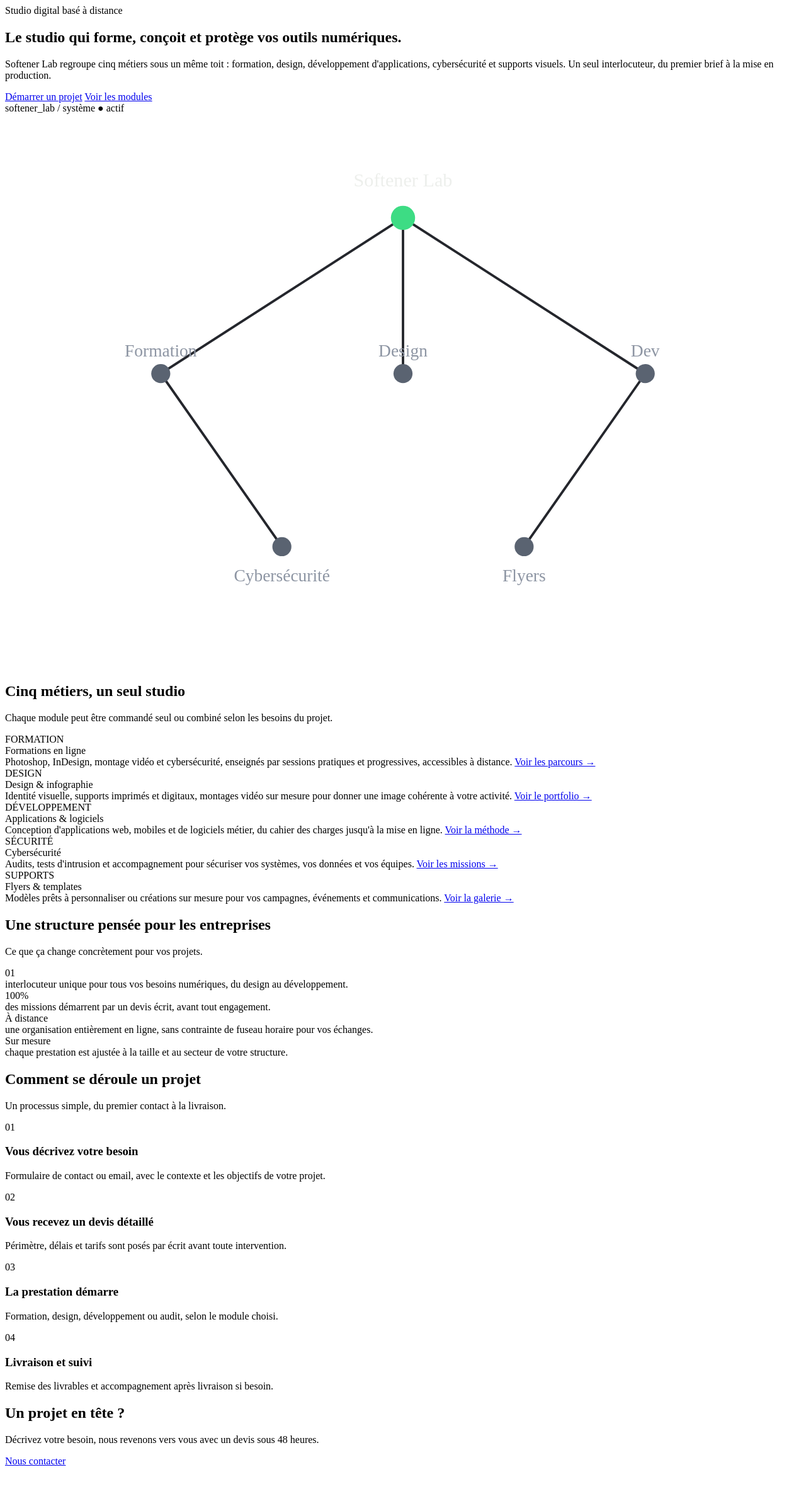
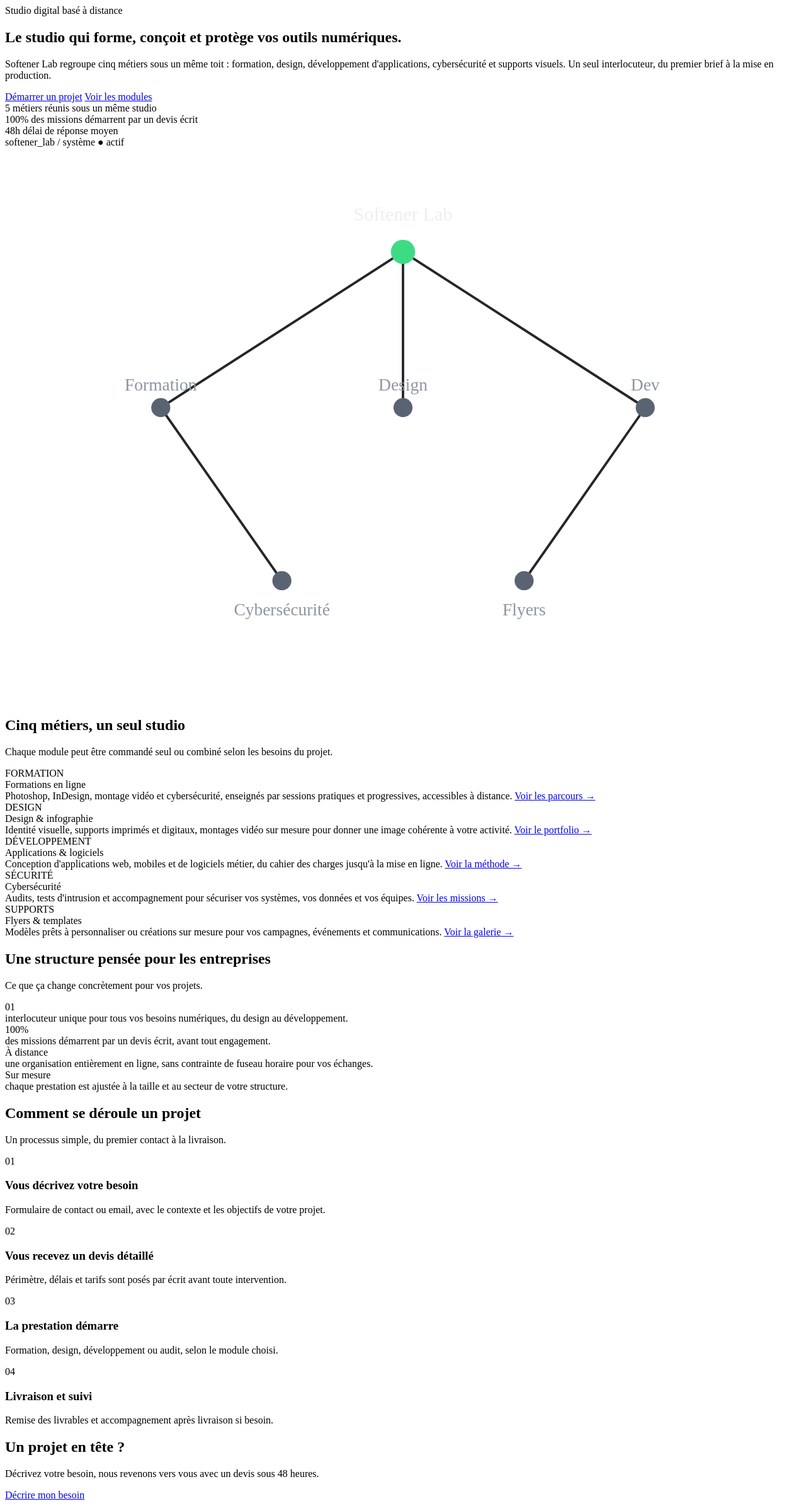
Before and after one commit to yvan005/softener-lab, a PHP site: page / in a window 1280 px wide. Shown: the whole page at 63% size. Before the commit the page ends 2327 px from the top, so only its background shows below. Run offline with PHP 8.4, Linux system fonts and the light colour scheme.

Commit message:
Peaufiner la page d'accueil : chiffres clés sous le hero, corriger le lien À propos obsolète du footer, clarifier le CTA final

```diff
--- a/index.html
+++ b/index.html
@@ -18,6 +18,20 @@
       <div class="hero-actions">
         <a href="/contact.html" class="btn-primary">Démarrer un projet</a>
         <a href="#services" class="btn-secondary">Voir les modules</a>
+      </div>
+      <div class="hero-stats">
+        <div class="hero-stat">
+          <span class="hero-stat-value">5</span>
+          <span class="hero-stat-label">métiers réunis sous un même studio</span>
+        </div>
+        <div class="hero-stat">
+          <span class="hero-stat-value">100%</span>
+          <span class="hero-stat-label">des missions démarrent par un devis écrit</span>
+        </div>
+        <div class="hero-stat">
+          <span class="hero-stat-value">48h</span>
+          <span class="hero-stat-label">délai de réponse moyen</span>
+        </div>
       </div>
     </div>
     <div class="diagram">
@@ -104,7 +118,7 @@
   </div>
 </section>
 
-<section class="why" id="about">
+<section class="why" id="pourquoi">
   <div class="wrap">
     <div class="section-head">
       <h2>Une structure pensée pour les entreprises</h2>
@@ -165,7 +179,7 @@
         <h2>Un projet en tête ?</h2>
         <p>Décrivez votre besoin, nous revenons vers vous avec un devis sous 48 heures.</p>
       </div>
-      <a href="/contact.html" class="btn-primary">Nous contacter</a>
+      <a href="/contact.html" class="btn-primary">Décrire mon besoin</a>
     </div>
   </div>
 </section>
--- a/src/components/footer.js
+++ b/src/components/footer.js
@@ -16,7 +16,7 @@ export function renderFooter() {
       </div>
       <div class="foot-col">
         <h4>STUDIO</h4>
-        <a href="/index.html#about">À propos</a>
+        <a href="/apercu-entreprise.html">À propos</a>
         <a href="/contact.html">Contact</a>
       </div>
       <div class="foot-col">
--- a/src/style.css
+++ b/src/style.css
@@ -168,6 +168,13 @@ nav{
 .hero h1 .accent{color:var(--green);}
 .hero p{margin-top:26px; color:var(--muted); font-size:1.08rem; max-width:46ch;}
 .hero-actions{margin-top:38px; display:flex; gap:16px; flex-wrap:wrap;}
+.hero-stats{
+  display:flex; gap:36px; flex-wrap:wrap;
+  margin-top:40px; padding-top:28px; border-top:1px solid var(--line);
+}
+.hero-stat{display:flex; flex-direction:column; max-width:180px;}
+.hero-stat-value{font-family:var(--display); font-size:1.7rem; font-weight:600; color:var(--green);}
+.hero-stat-label{font-size:0.82rem; color:var(--muted); margin-top:4px; line-height:1.4;}
 .btn-primary{
   background:var(--green); color:var(--ink); padding:14px 26px;
   border-radius:3px; font-weight:600; font-size:0.95rem;
@@ -289,6 +296,7 @@ footer{padding:56px 0 40px; background:var(--ink); color:var(--text);}
 
 @media (max-width:1000px){
   .hero-grid{grid-template-columns:1fr;}
+  .hero-stats{gap:24px; margin-top:32px; padding-top:24px;}
   .service-row{grid-template-columns:1fr; gap:14px;}
   .why-grid{grid-template-columns:1fr;}
   .cta-box{grid-template-columns:1fr; padding:40px;}
```
